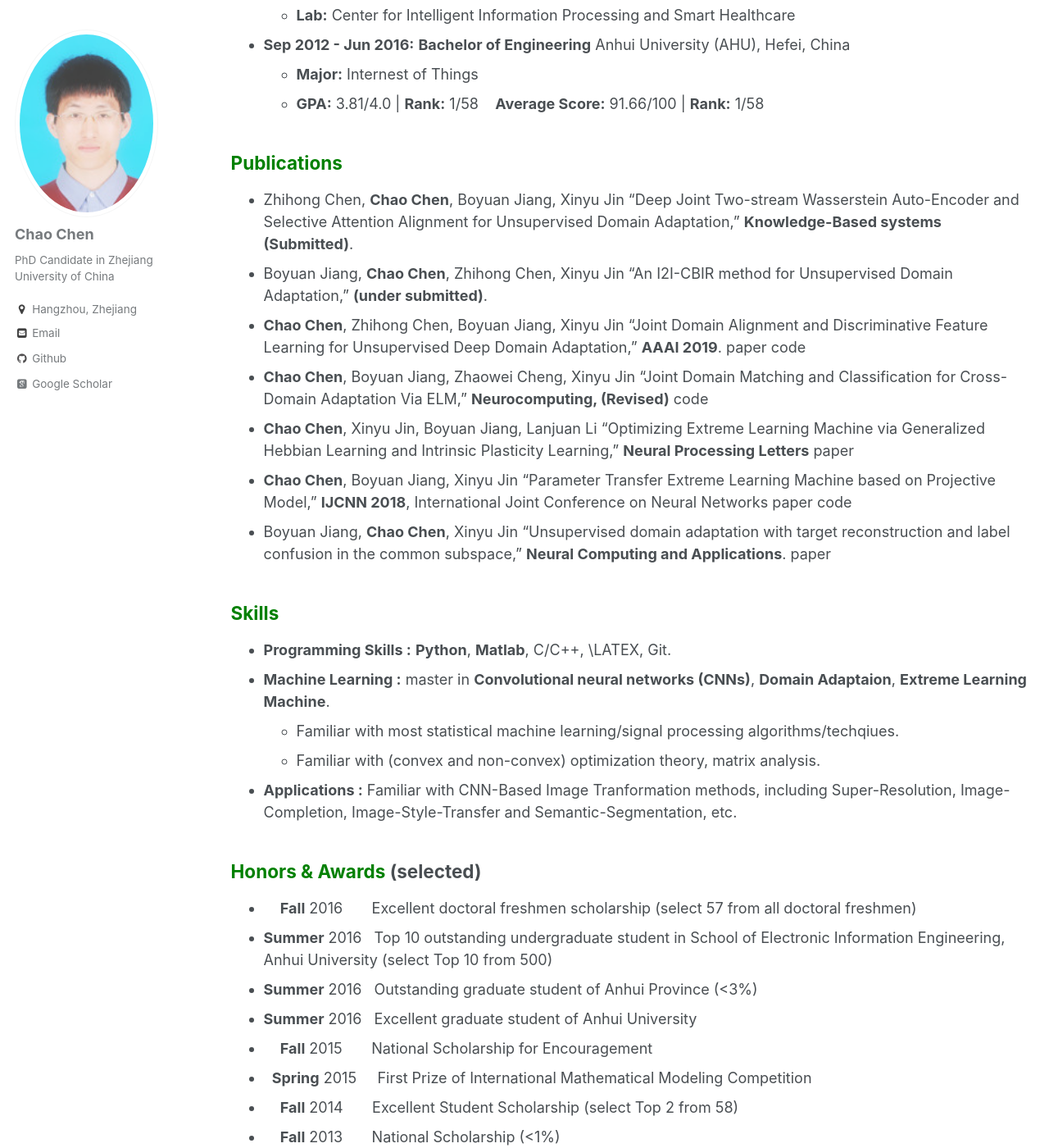
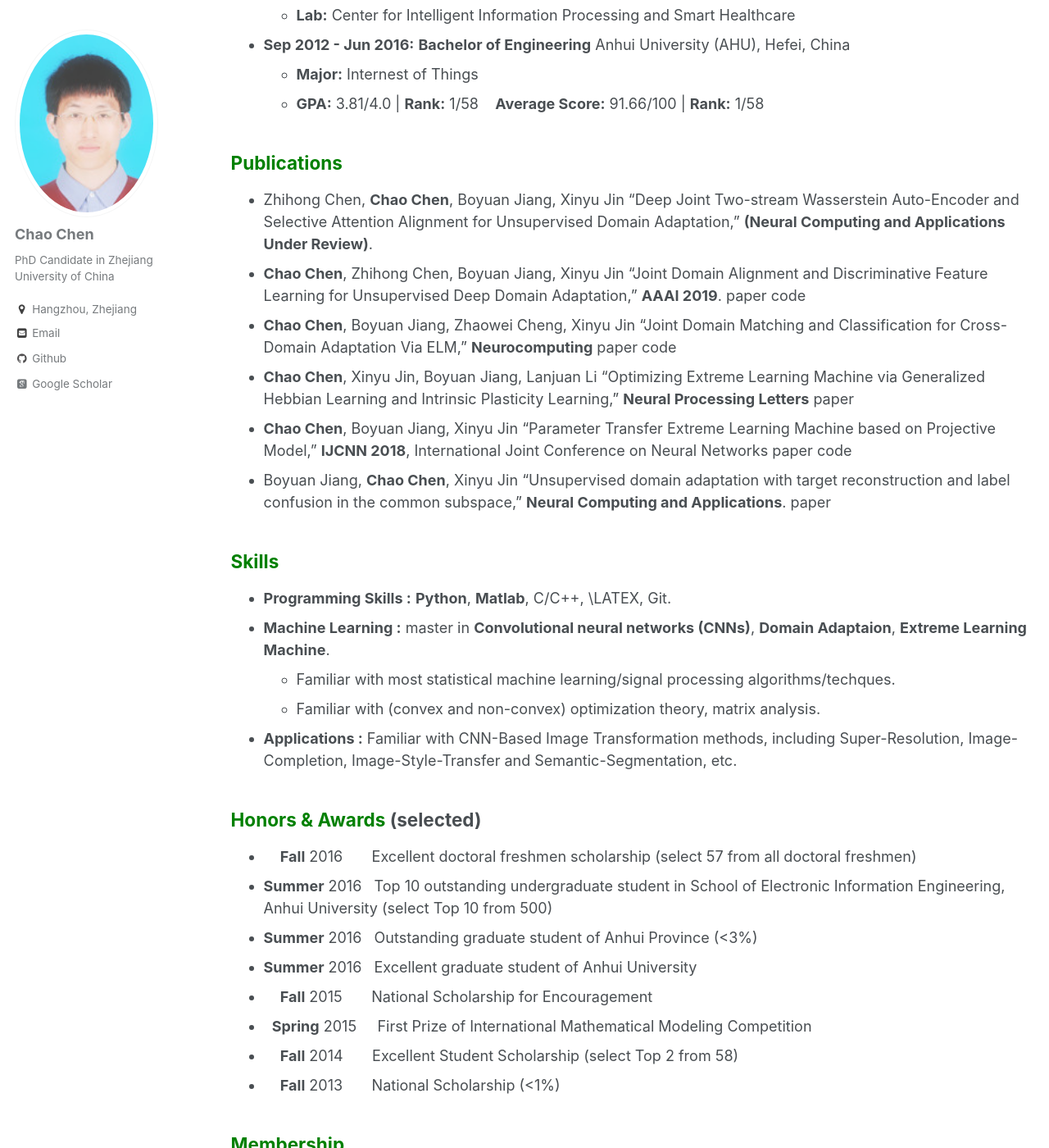
Before and after one commit to chenchao666/chenchao666.github.io, a Jekyll site: the page built from _pages/cv.md, in a window 1280 px wide and 1400 px high, scrolled down 604 px. Shown: the whole window at 82% size. Built offline with Jekyll 4.4.1, drawn with Linux system fonts in a browser that asks for light colours; some web fonts are replaced.

Commit message:
Update cv.md

```diff
--- a/_pages/cv.md
+++ b/_pages/cv.md
@@ -22,11 +22,9 @@ My research interests cover a range of issues : **Statistics and Optimization**,
   - **GPA:** 3.81/4.0 \| **Rank:** 1/58 &nbsp;&nbsp; **Average Score:** 91.66/100 \| **Rank:** 1/58
 
 ## <span style="color: green"> Publications </span>
-* Zhihong Chen, **Chao Chen**, Boyuan Jiang, Xinyu Jin “Deep Joint Two-stream Wasserstein Auto-Encoder and Selective Attention
-Alignment for Unsupervised Domain Adaptation,” **Knowledge-Based systems (Submitted)**.
-* Boyuan Jiang, **Chao Chen**, Zhihong Chen, Xinyu Jin “An I2I-CBIR method for Unsupervised Domain Adaptation,” **(under submitted)**.
+* Zhihong Chen, **Chao Chen**, Boyuan Jiang, Xinyu Jin “Deep Joint Two-stream Wasserstein Auto-Encoder and Selective Attention Alignment for Unsupervised Domain Adaptation,” **(Neural Computing and Applications Under Review)**.
 * **Chao Chen**, Zhihong Chen, Boyuan Jiang, Xinyu Jin “Joint Domain Alignment and Discriminative Feature Learning for Unsupervised Deep Domain Adaptation,” **AAAI 2019**. [paper](https://arxiv.org/abs/1808.09347) [code](https://github.com/chenchao666/JDDA-Master)
-* **Chao Chen**, Boyuan Jiang, Zhaowei Cheng, Xinyu Jin “Joint Domain Matching and Classification for Cross-Domain Adaptation Via ELM,” **Neurocomputing, (Revised)** [code](https://github.com/chenchao666/JDMC)
+* **Chao Chen**, Boyuan Jiang, Zhaowei Cheng, Xinyu Jin “Joint Domain Matching and Classification for Cross-Domain Adaptation Via ELM,” **Neurocomputing** [paper](https://www.sciencedirect.com/science/article/pii/S0925231219300839) [code](https://github.com/chenchao666/JDMC)
 * **Chao Chen**, Xinyu Jin, Boyuan Jiang, Lanjuan Li “Optimizing Extreme Learning Machine via Generalized Hebbian Learning
 and Intrinsic Plasticity Learning,” **Neural Processing Letters** [paper](https://link.springer.com/article/10.1007/s11063-018-9869-6)
 * **Chao Chen**, Boyuan Jiang, Xinyu Jin “Parameter Transfer Extreme Learning Machine based on Projective Model,” **IJCNN 2018**,
@@ -34,13 +32,12 @@ International Joint Conference on Neural Networks [paper](https://arxiv.org/abs/
 * Boyuan Jiang, **Chao Chen**, Xinyu Jin “Unsupervised domain adaptation with target reconstruction and label confusion in
 the common subspace,” **Neural Computing and Applications**. [paper](https://link.springer.com/article/10.1007/s00521-018-3846-x)
 
-
 ## <span style="color: green"> Skills </span>
 * **Programming Skills :** **Python**, **Matlab**, C/C++, \LATEX, Git.
 * **Machine Learning :** master in **Convolutional neural networks (CNNs)**, **Domain Adaptaion**, **Extreme Learning Machine**.
-  - Familiar with most statistical machine learning/signal processing algorithms/techqiues.
+  - Familiar with most statistical machine learning/signal processing algorithms/techques.
   - Familiar with (convex and non-convex) optimization theory, matrix analysis.
-* **Applications :** Familiar with CNN-Based Image Tranformation methods, including Super-Resolution, Image-Completion, Image-Style-Transfer and Semantic-Segmentation, etc.
+* **Applications :** Familiar with CNN-Based Image Transformation methods, including Super-Resolution, Image-Completion, Image-Style-Transfer and Semantic-Segmentation, etc.
 
 ## <span style="color: green"> Honors & Awards </span>(selected)
 *  &nbsp; &nbsp; **Fall** 2016  &nbsp; &nbsp; &nbsp; Excellent doctoral freshmen scholarship (select 57 from all doctoral freshmen)
```
